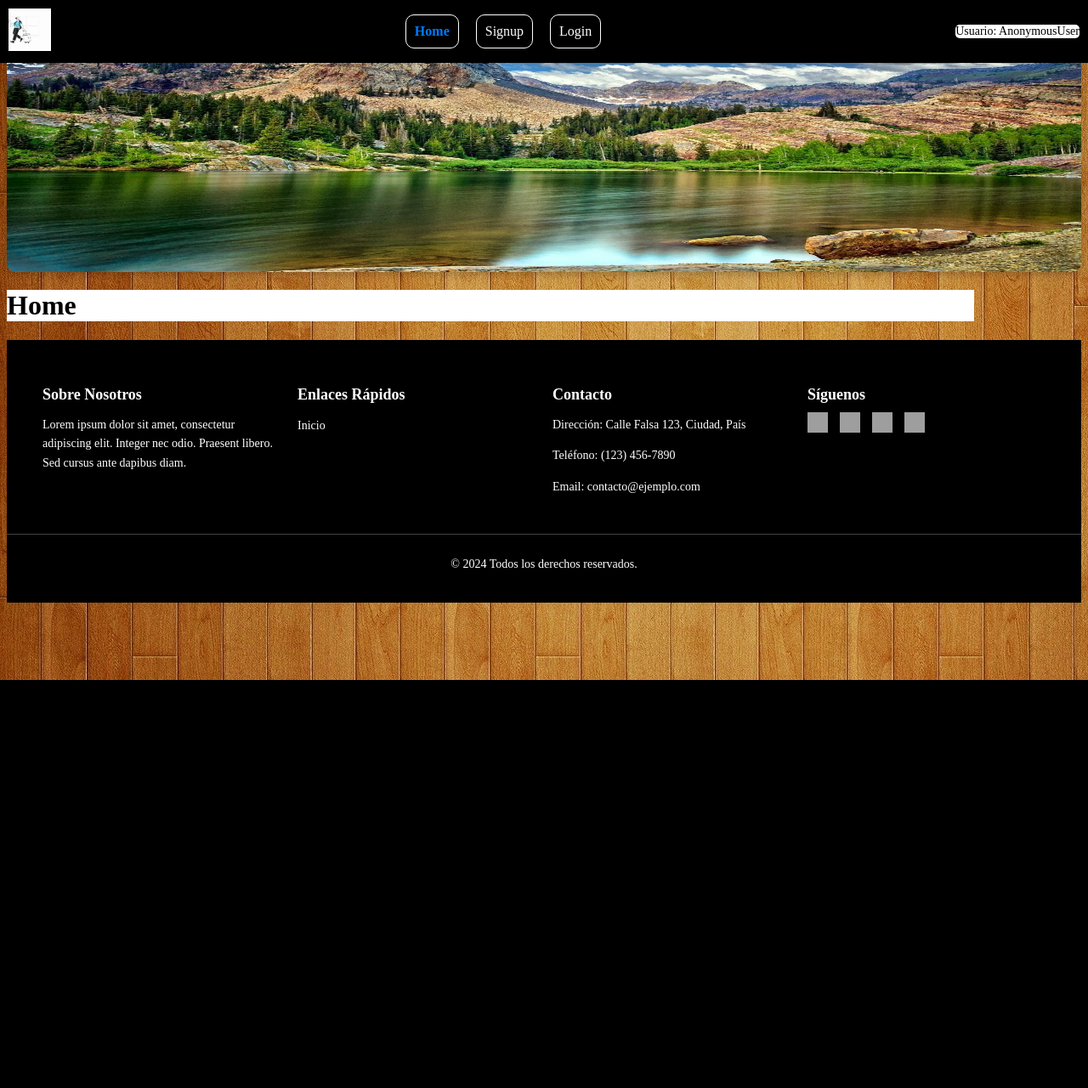
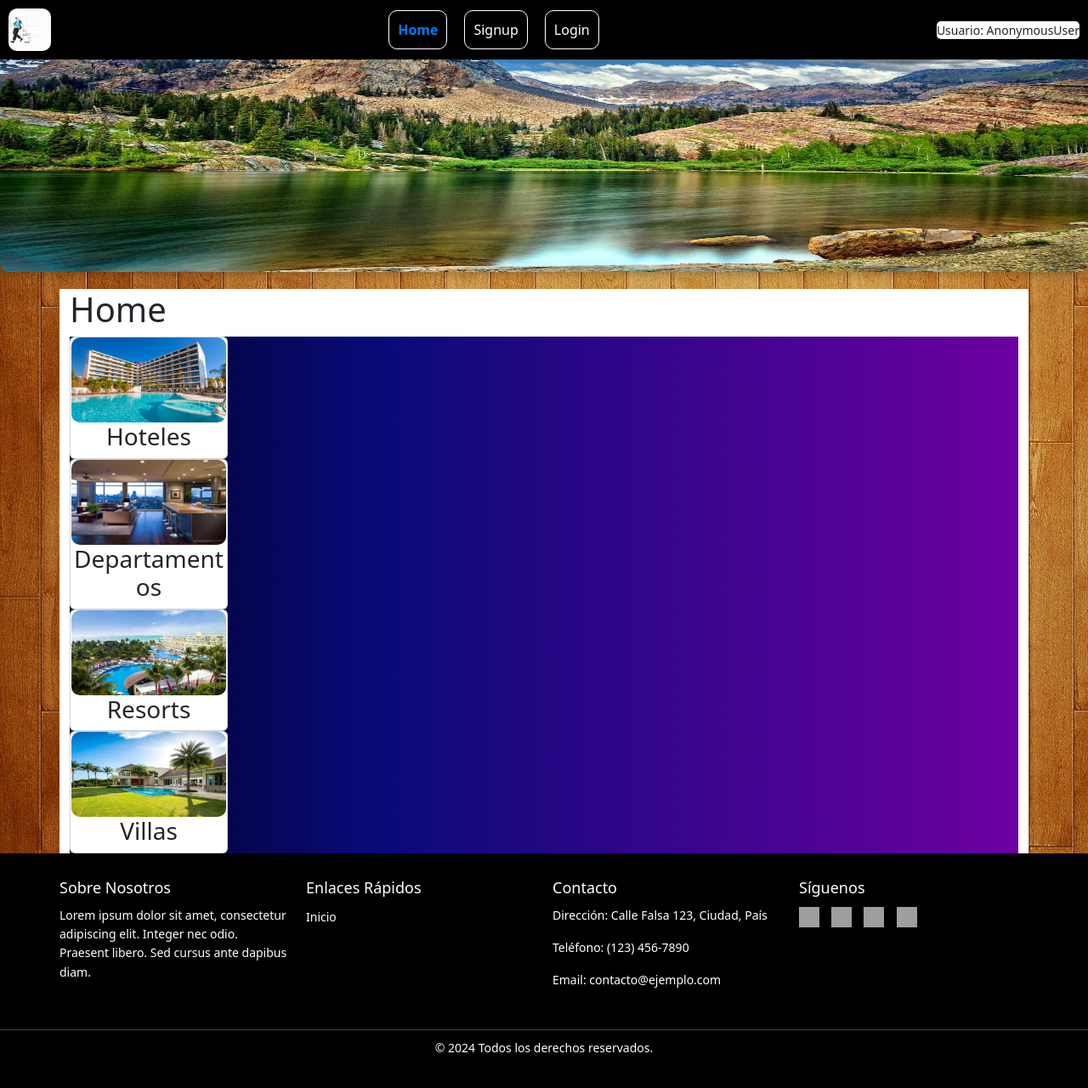
Before and after one commit to SH4D0WN1GHT/Hoteles, a Django app: page / in a window 1280 px wide. Shown: the whole page at 85% size. Before the commit the page ends 800 px from the top, so only its background shows below. Run offline with Django 5.2, Linux system fonts and the light colour scheme; grey boxes are pictures that could not be loaded.

Commit message:
Uso de bootstrap para el acomodo de los tipos de alojamientos.

```diff
--- /dev/null
+++ b/Reservaciones/static/alojamientos.css
@@ -0,0 +1,28 @@
+.alojamientos{
+    /*display: flex;
+    flex-wrap: wrap;
+    gap: 5%;*/
+    background: rgb(2,0,36);
+    background: linear-gradient(90deg, rgba(2,0,36,1) 0%, rgba(9,10,121,1) 33%, rgba(109,0,161,1) 100%);
+}
+.card{
+    /*flex: 1 1 calc(25% - 20px); /* Ajuste para 4 columnas */
+    background-color: white;
+    text-align: center;
+    border-radius: 10px;
+}
+.img-alojamiento{
+    height: 100px;
+    width: 99%;
+    border-radius: 10px;
+}
+@media (max-width: 768px) {
+    .card {
+        flex: 1 1 calc(50% - 20px); /* Ajuste para 2 columnas en pantallas más pequeñas */
+    }
+}
+@media (max-width: 480px) {
+    .card {
+        flex: 1 1 100%; /* Una columna en pantallas muy pequeñas */
+    }
+}
--- a/Reservaciones/static/navegacion.css
+++ b/Reservaciones/static/navegacion.css
@@ -24,11 +24,11 @@
 
 .espacio-logo {
     flex-shrink: 0;
-    border-radius: 10px;
 }
 
 .logo {
     height: 50px;
+    border-radius: 10px;
 }
 
 .navegacion ul {
--- a/Reservaciones/static/styles.css
+++ b/Reservaciones/static/styles.css
@@ -1,6 +1,7 @@
 @import url('banner.css');
 @import url('navegacion.css');
 @import url('pie.css');
+@import url('alojamientos.css');
 
 body{
     background-image: url('images/fondo.jpg');
--- a/Reservaciones/templates/base.html
+++ b/Reservaciones/templates/base.html
@@ -8,6 +8,7 @@
     <meta name="viewport" content="width=device-width, initial-scale=1">
     {% load static %}
     <link rel="stylesheet" href="{% static 'styles.css' %}">
+    <link rel="stylesheet" href="https://cdn.jsdelivr.net/npm/bootstrap@5.3.3/dist/css/bootstrap.min.css">
 </head>
 <body>
     <nav class="navegacion">
--- a/Reservaciones/templates/index.html
+++ b/Reservaciones/templates/index.html
@@ -1,4 +1,31 @@
 {% extends 'base.html' %}
 {% block content %}
-<h1>Home</h1>
+{% load static %}
+<h1 class="title">Home</h1>
+<section class="alojamientos">
+    <article class="card col-lg-2 col-md-3 col-sm-2">
+        <div>
+            <img src="{% static 'images/hoteles.jpg' %}" alt="Hoteles" class="img-alojamiento">
+        </div>
+        <h3 class="tipo-alojamiento">Hoteles</h3>
+    </article>
+    <article class="card col-lg-2 col-md-3 col-sm-2">
+        <div>
+            <img src="{% static 'images/departamentos.jpg' %}" alt="Departamentos" class="img-alojamiento">
+        </div>
+        <h3 class="tipo-alojamiento">Departamentos</h3>
+    </article>
+    <article class="card col-lg-2 col-md-3 col-sm-2">
+        <div>
+            <img src="{% static 'images/resorts.jpg' %}" alt="Resorts" class="img-alojamiento">
+        </div>
+        <h3 class="tipo-alojamiento">Resorts</h3>
+    </article>
+    <article class="card col-lg-2 col-md-3 col-sm-2">
+        <div>
+            <img src="{% static 'images/villas.jpg' %}" alt="Villas" class="img-alojamiento">
+        </div>
+        <h3 class="tipo-alojamiento">Villas</h3>
+    </article>
+</section>
 {% endblock %}
--- a/Reservaciones/templates/login.html
+++ b/Reservaciones/templates/login.html
@@ -1,6 +1,6 @@
 {% extends "base.html" %}
 {% block content %}
-<h1>Login</h1>
+<h1 class="title">Login</h1>
 <form method="POST">
     {% csrf_token %}
     <label for="username">Username:</label>
--- a/Reservaciones/templates/signup.html
+++ b/Reservaciones/templates/signup.html
@@ -1,7 +1,7 @@
 {% extends 'base.html' %}
 
 {% block content %}
-<h1>Sign up</h1>
+<h1 class="title">Sign up</h1>
 <h3>Por favor introduzca un nombre de usuario y una contraseña validos</h3>
 
 {{prompt}}
```
Also changed, not shown: Reservaciones/static/images/departamentos.jpg (added), Reservaciones/static/images/hoteles.jpg (added), Reservaciones/static/images/resorts.jpg (added), Reservaciones/static/images/villas.jpg (added).
